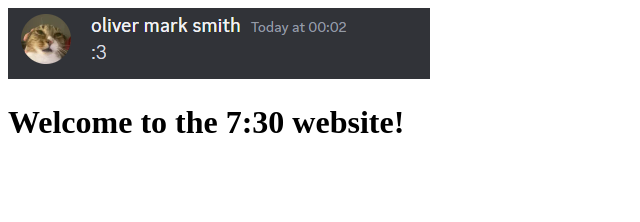
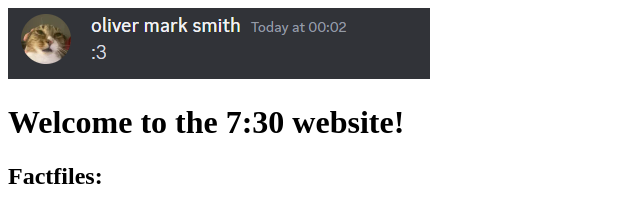
Before and after one commit to trojusk/730_Website, a plain HTML site: page index.html in a window 1280 px wide. Shown: the whole page, without its empty margins (0-640 px from the left). Drawn offline with Linux system fonts and the light colour scheme.

Commit message:
Added factfiles h2

```diff
--- a/index.html
+++ b/index.html
@@ -7,5 +7,6 @@
 <body>
     <img src="Images/Header.png">
     <h1>Welcome to the 7:30 website!</h1>
+    <h2>Factfiles:</h2>
 </body>
 </html>
```
